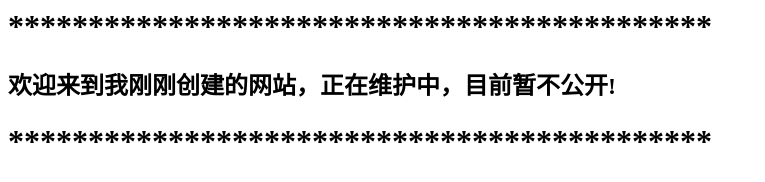
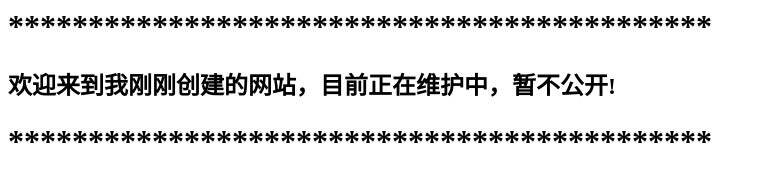
Before and after one commit to ChaofeiQI/ChaofeiQi.github.io, a plain HTML site: page index.html in a window 1280 px wide. Shown: the whole page, without its empty margins (0-765 px from the left). Drawn offline with Linux system fonts and the light colour scheme.

Commit message:
Update index.html

```diff
--- a/index.html
+++ b/index.html
@@ -1,3 +1,3 @@
 <h1>********************************************</h1>
-<h2>欢迎来到我刚刚创建的网站，正在维护中，目前暂不公开!</h2>
+<h2>欢迎来到我刚刚创建的网站，目前正在维护中，暂不公开!</h2>
 <h1>********************************************</h1>
```
